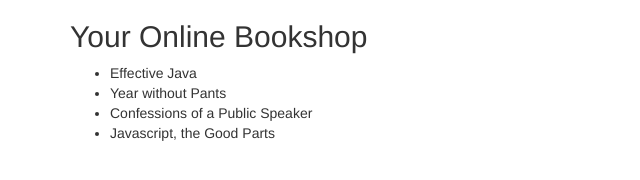
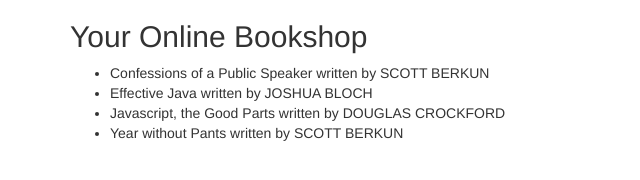
Before and after one commit to bradcerasani/angular-tutorial-1, a plain HTML site: page index.html in a window 1280 px wide. Shown: the whole page, without its empty margins (0-640 px from the left). Drawn offline with Linux system fonts and the light colour scheme.

Commit message:
object filtering

```diff
--- a/index.html
+++ b/index.html
@@ -7,11 +7,11 @@
 </head>
 <body>
 
-  <div class="container" ng-init="books=['Effective Java', 'Year without Pants', 'Confessions of a Public Speaker', 'Javascript, the Good Parts']">
+  <div class="container" ng-init="books=[{'name': 'Effective Java', 'author': 'Joshua Bloch'}, {'name': 'Year without Pants', 'author': 'Scott Berkun'}, {'name': 'Confessions of a Public Speaker', 'author': 'Scott Berkun'}, {'name': 'Javascript, the Good Parts', 'author': 'Douglas Crockford'}]">
     <h2>Your Online Bookshop</h2>
     <ul class="unstyled">
-      <li ng-repeat="book in books">
-        {{book}}
+      <li ng-repeat="book in books | orderBy: 'name'">
+        <span>{{book.name}} written by {{book.author | uppercase}}</span>
       </li>
     </ul>
   </div>
```
